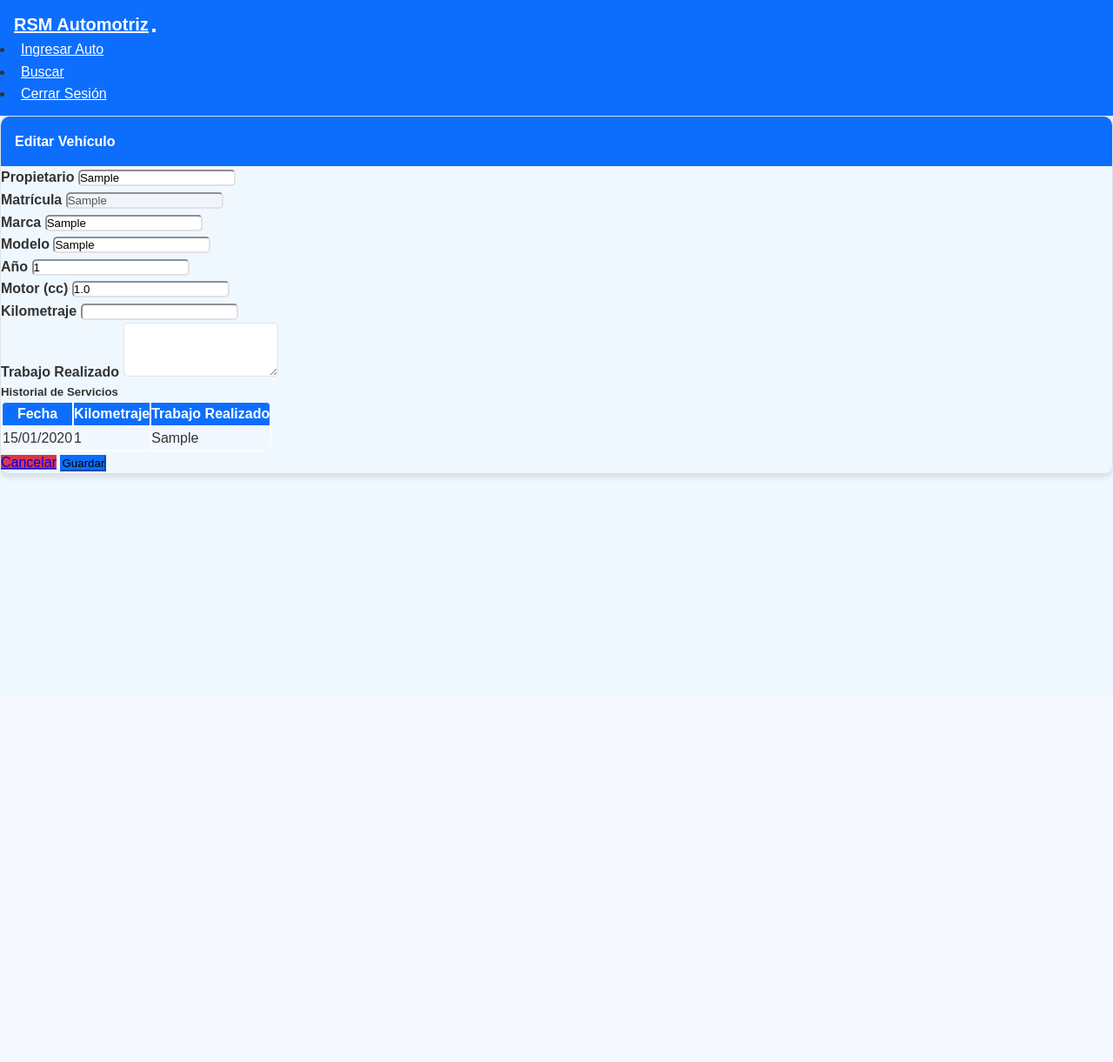
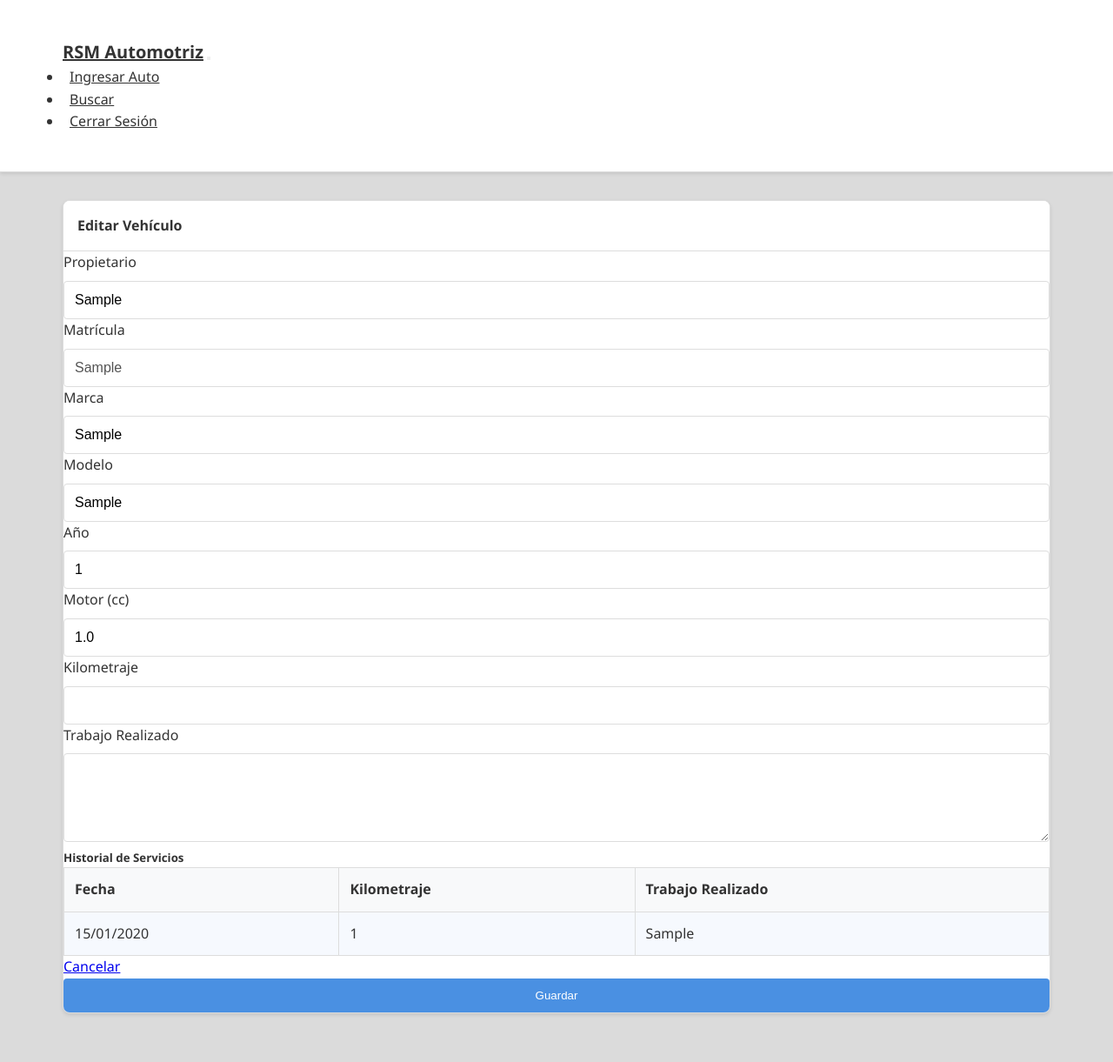
Before and after one commit to RSMAutomotriz/RSMAutomotriz.github.io, a Flask app: page /editar/1 in a window 1280 px wide. Shown: the whole page at 87% size. Before the commit the page ends 551 px from the top, so only its background shows below. Run offline with Flask 3, Linux system fonts and the light colour scheme; a user stored in the database is signed in; tables that the repository leaves empty hold one stand-in row (values such as "Sample post").

Commit message:
Update style.css

```diff
--- a/static/css/style.css
+++ b/static/css/style.css
@@ -1,13 +1,12 @@
 :root {
-    --primary-blue: #0d6efd;
-    --secondary-blue: #0dcaf0;
-    --light-blue: #f0f8ff;
+    --primary-color: #4a90e2;
+    --secondary-color: #f5a623;
+    --error-color: #d0021b;
+    --success-color: #7ed321;
+    --text-color: #333;
+    --background-color: #dbdbdb;
+    --border-color: #ddd;
     --white: #ffffff;
-    --dark-blue: #00004d;
-    --gray-background: #f8f9fa;
-    --text-dark: #333333;
-    --border-color: #dee2e6;
-    --hover-blue: #0b5ed7;
 }
 
 * {
@@ -17,153 +16,164 @@
 }
 
 body {
-    font-family: 'Arial', sans-serif;
-    background-color: var(--light-blue);
-    color: var(--text-dark);
+    font-family: 'Segoe UI', Tahoma, Geneva, Verdana, sans-serif;
     line-height: 1.6;
+    color: var(--text-color);
+    background-color: var(--background-color);
+}
+
+.container {
+    max-width: 1200px;
+    margin: 0 auto;
+    padding: 2rem;
 }
 
 /* Navbar Styles */
 .navbar {
-    background-color: var(--primary-blue);
-    box-shadow: 0 2px 4px rgba(0,0,0,0.1);
+    background-color: var(--white);
+    box-shadow: 0 2px 4px rgba(0, 0, 0, 0.1);
     padding: 0.75rem 1rem;
+    border-bottom: 1px solid var(--border-color);
 }
 
 .navbar-brand {
-    color: var(--white) !important;
+    color: var(--text-color);
     font-weight: bold;
     font-size: 1.25rem;
     transition: color 0.3s ease;
 }
 
-.navbar-brand:hover {
-    color: var(--light-blue) !important;
-}
-
 .navbar-nav .nav-link {
-    color: var(--white);
+    color: var(--text-color);
     margin: 0 0.5rem;
     transition: color 0.3s ease;
 }
 
 .navbar-nav .nav-link:hover {
-    color: var(--secondary-blue);
+    color: var(--primary-color);
 }
 
 /* Card Styles */
 .card {
-    border-radius: 10px;
+    background-color: var(--white);
+    border-radius: 8px;
     border: 1px solid var(--border-color);
-    box-shadow: 0 4px 6px rgba(0,0,0,0.1);
+    box-shadow: 0 2px 4px rgba(0, 0, 0, 0.1);
     margin-bottom: 1.5rem;
+    overflow: hidden;
 }
 
 .card-header {
-    background-color: var(--primary-blue) !important;
-    color: var(--white) !important;
-    border-top-left-radius: 10px;
-    border-top-right-radius: 10px;
+    background-color: var(--white);
+    color: var(--text-color);
+    border-bottom: 1px solid var(--border-color);
     padding: 1rem;
     font-weight: bold;
 }
 
 /* Button Styles */
 .btn-primary {
-    background-color: var(--primary-blue);
-    border-color: var(--primary-blue);
-    transition: all 0.3s ease;
+    background-color: var(--primary-color);
+    color: var(--white);
+    border: none;
+    border-radius: 4px;
+    padding: 0.75rem 1.5rem;
+    transition: background-color 0.2s;
+    width: 100%;
+    cursor: pointer;
 }
 
 .btn-primary:hover {
-    background-color: var(--hover-blue);
-    border-color: var(--hover-blue);
+    background-color: #357abd;
 }
 
 .btn-secondary {
-    background-color: var(--gray-background);
-    color: var(--text-dark);
-    border-color: var(--border-color);
+    background-color: #f8f9fa;
+    color: var(--text-color);
+    border: none;
+    border-radius: 4px;
+    padding: 0.75rem 1.5rem;
+    transition: background-color 0.2s;
 }
 
 .btn-secondary:hover {
-    background-color: var(--border-color);
-    color: var(--text-dark);
-}
-
-.btn-danger {
-    background-color: #dc3545;
-    border-color: #dc3545;
-    transition: all 0.3s ease;
-}
-
-.btn-danger:hover {
-    background-color: #bb2d3b;
-    border-color: #bb2d3b;
-}
-
-.btn-info {
-    background-color: var(--secondary-blue);
-    border-color: var(--secondary-blue);
-}
-
-.btn-info:hover {
-    background-color: #31d2f2;
-    border-color: #31d2f2;
+    background-color: #e9ecef;
 }
 
 /* Form Styles */
 .form-control {
-    border-radius: 5px;
-    border-color: var(--border-color);
+    width: 100%;
+    padding: 0.75rem;
+    border: 1px solid var(--border-color);
+    border-radius: 4px;
+    font-size: 1rem;
+    background-color: var(--white);
 }
 
 .form-control:focus {
-    border-color: var(--primary-blue);
-    box-shadow: 0 0 0 0.25rem rgba(13, 110, 253, 0.25);
+    outline: none;
+    border-color: var(--primary-color);
+    box-shadow: 0 0 0 2px rgba(74, 144, 226, 0.2);
 }
 
 .form-label {
-    font-weight: 600;
-    color: var(--text-dark);
+    display: block;
+    margin-bottom: 0.5rem;
+    font-weight: 500;
+    color: var(--text-color);
 }
 
-/* Dashboard Styles */
+/* Auth Container */
+.auth-container {
+    max-width: 400px;
+    margin: 2rem auto;
+    padding: 2rem;
+    background: var(--white);
+    border-radius: 8px;
+    box-shadow: 0 2px 4px rgba(0, 0, 0, 0.1);
+}
+
+/* Table Styles */
+.table {
+    width: 100%;
+    border-collapse: collapse;
+    background-color: var(--white);
+}
+
+.table th {
+    background-color: #f8f9fa;
+    border: 1px solid var(--border-color);
+    padding: 0.75rem;
+    text-align: left;
+}
+
+.table td {
+    border: 1px solid var(--border-color);
+    padding: 0.75rem;
+}
+
+.table-striped tbody tr:nth-of-type(odd) {
+    background-color: rgba(74, 144, 226, 0.05);
+}
+
+.table-hover tbody tr:hover {
+    background-color: rgba(74, 144, 226, 0.1);
+}
+
+/* Dashboard Image */
 .dashboard-image {
-    max-width: 60%;
+    max-width: 100%;
     height: auto;
-    display: block;
-    margin: 20px auto;
-    border-radius: 10px;
-    box-shadow: 0 4px 6px rgba(0,0,0,0.1);
+    border-radius: 8px;
+    box-shadow: 0 2px 4px rgba(0, 0, 0, 0.1);
     transition: transform 0.3s ease;
 }
 
 .dashboard-image:hover {
-    transform: scale(1.05);
+    transform: scale(1.02);
 }
 
-/* Table Styles */
-.table {
-    background-color: var(--white);
-    border-radius: 10px;
-    overflow: hidden;
-}
-
-.table-striped tbody tr:nth-of-type(odd) {
-    background-color: rgba(13, 110, 253, 0.05);
-}
-
-.table thead {
-    background-color: var(--primary-blue);
-    color: var(--white);
-}
-
-.table-hover tbody tr:hover {
-    background-color: rgba(13, 110, 253, 0.1);
-}
-
-/* Image Gallery Styles */
+/* Image Gallery */
 .img-gallery {
     display: grid;
     grid-template-columns: repeat(auto-fill, minmax(250px, 1fr));
@@ -174,31 +184,67 @@ body {
     width: 100%;
     height: 250px;
     object-fit: cover;
-    border-radius: 10px;
+    border-radius: 8px;
     transition: transform 0.3s ease, box-shadow 0.3s ease;
 }
 
 .img-gallery img:hover {
     transform: scale(1.05);
-    box-shadow: 0 4px 6px rgba(0,0,0,0.2);
+    box-shadow: 0 4px 6px rgba(0, 0, 0, 0.1);
+}
+
+/* Links */
+.link {
+    color: var(--primary-color);
+    text-decoration: none;
+    transition: color 0.2s ease;
+}
+
+.link:hover {
+    text-decoration: underline;
+    color: #357abd;
 }
 
 /* Responsive Adjustments */
 @media (max-width: 768px) {
-    .dashboard-image {
-        max-width: 90%;
+    .container {
+        padding: 1rem;
     }
 
-    .card {
-        margin-bottom: 1rem;
+    .img-gallery {
+        grid-template-columns: repeat(2, 1fr);
+    }
+
+    .navbar-nav {
+        flex-direction: column;
+        align-items: stretch;
+    }
+
+    .navbar-nav .nav-link {
+        margin: 0.5rem 0;
+    }
+}
+
+@media (max-width: 480px) {
+    .img-gallery {
+        grid-template-columns: 1fr;
+    }
+
+    .auth-container {
+        padding: 1rem;
+        margin: 1rem;
     }
 }
 
 /* Utility Classes */
-.text-muted {
-    color: #6c757d;
+.bg-white {
+    background-color: var(--white) !important;
 }
 
-.bg-light {
-    background-color: var(--light-blue) !important;
+.text-primary {
+    color: var(--primary-color) !important;
 }
+
+.shadow-sm {
+    box-shadow: 0 2px 4px rgba(0, 0, 0, 0.1);
+}
```
